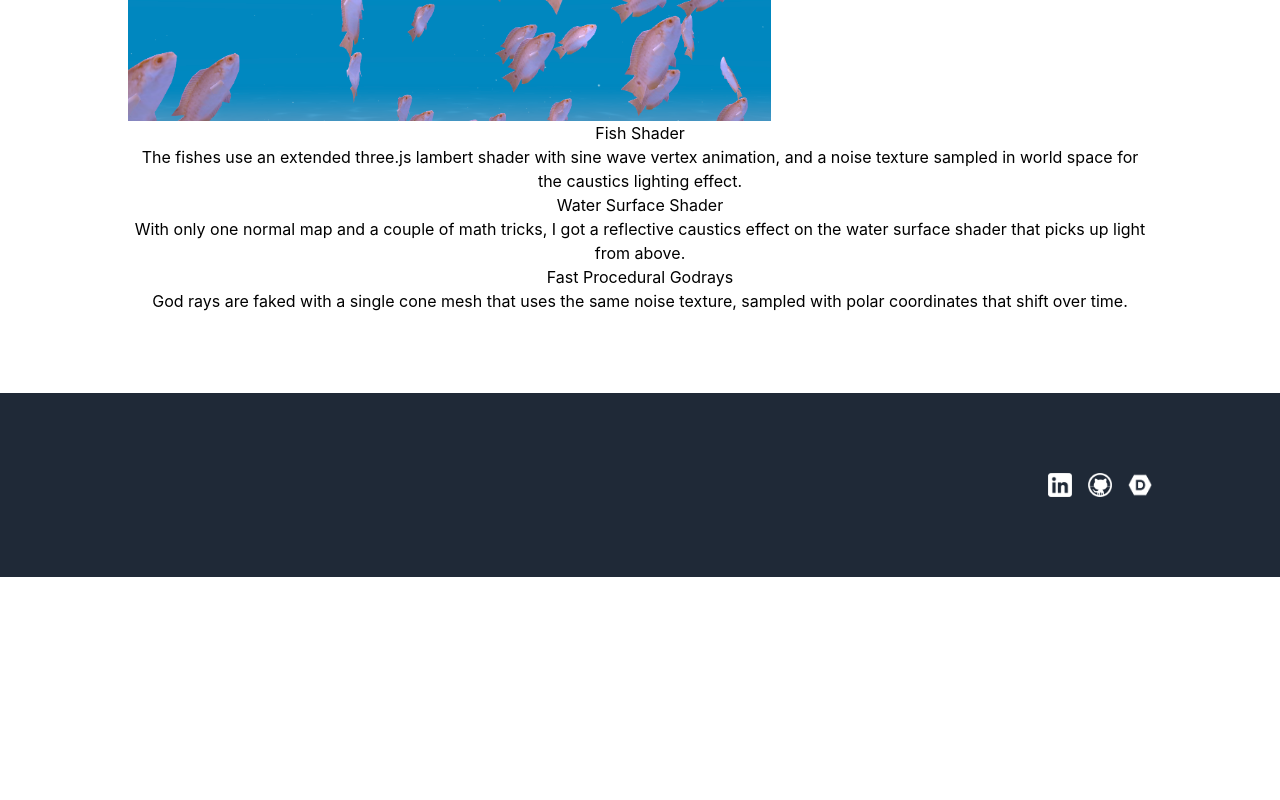
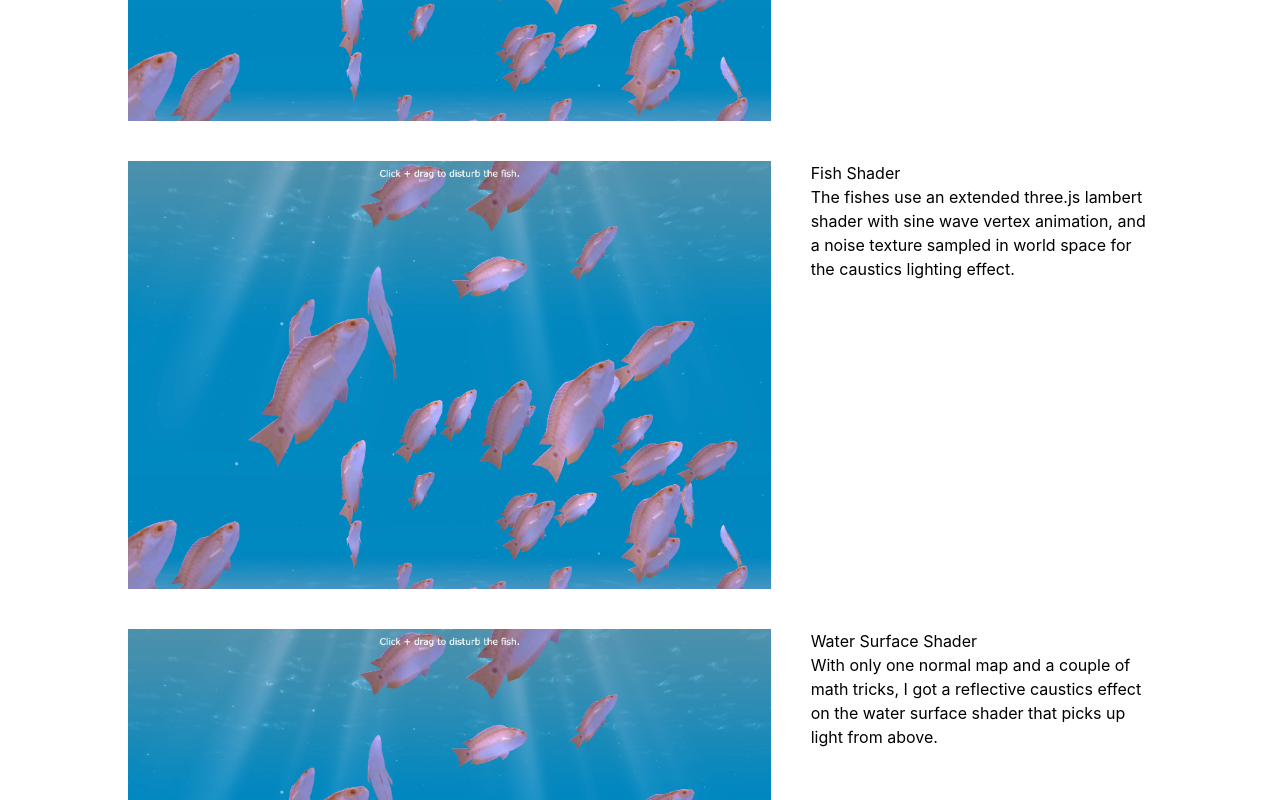
Before and after one commit to wayneyip/wayneyip.github.io, a React (Create React App) app: page /fishsim in a window 1280 px wide. Shown: the part 1040-1840 px from the top of the page. Before the commit the page ends 1617 px from the top, so only its background shows below. Built offline with nearby package versions, Linux system fonts and the light colour scheme.

Commit message:
Create Detail component for listing project info

```diff
--- /dev/null
+++ b/src/components/Detail.js
@@ -0,0 +1,12 @@
+export default function Detail({ imgSrc, imgAlt, title, text })
+{
+  return (
+    <div className="flex mt-10">
+      <img className="w-2/3 pr-10" src={imgSrc} alt={title}/>
+      <div className="flex-col text-left">
+        <h2>{title}</h2>
+        <p>{text}</p>
+      </div>
+    </div>
+  )
+}
--- a/src/components/Fishsim.js
+++ b/src/components/Fishsim.js
@@ -1,18 +1,29 @@
 import Navbar from './Navbar.js';
+import Detail from './Detail.js';
 import Footer from './Footer.js';
 
-function Detail({ imgSrc, imgAlt, title, text })
-{
-  return (
-    <div className="flex mt-10">
-      <img className="w-2/3 pr-10" src={imgSrc} alt={imgAlt}/>
-      <div className="flex-col text-left">
-        <h2>{title}</h2>
-        <p>{text}</p>
-      </div>
-    </div>
-  )
-}
+const details = [
+  {
+    imgSrc: "work_fish.png",
+    title: "Boids with Ray Avoidance",
+    text: "Each fish's movement is simulated using the boids flocking algorithm. I derived my own vector math for boids to avoid the mouse's raycast, since ray avoidance is not a common feature in boids implementations."
+  },
+  {
+    imgSrc: "work_fish.png",
+    title: "Fish Shader",
+    text: "The fishes use an extended three.js lambert shader with sine wave vertex animation, and a noise texture sampled in world space for the caustics lighting effect."
+  },
+  {
+    imgSrc: "work_fish.png",
+    title: "Water Surface Shader",
+    text: "With only one normal map and a couple of math tricks, I got a reflective caustics effect on the water surface shader that picks up light from above."
+  },
+  {
+    imgSrc: "work_fish.png",
+    title: "Fast Procedural Godrays",
+    text: "God rays are faked with a single cone mesh that uses the same noise texture, sampled with polar coordinates that shift over time."
+  },
+]
 
 export default function Fishsim()
 {
@@ -39,21 +50,9 @@ export default function Fishsim()
                 </a>
               </div>
             </div>
-            <Detail
-              imgSrc="work_fish.png"
-              imgAlt="Boids with Ray Avoidance"
-              title="Boids with Ray Avoidance"
-              text="Each fish's movement is simulated using the boids flocking algorithm. I derived my own vector math for boids to avoid the mouse's raycast, since ray avoidance is not a common feature in boids implementations."
-            />
-
-            <h2>Fish Shader</h2>
-            <p>The fishes use an extended three.js lambert shader with sine wave vertex animation, and a noise texture sampled in world space for the caustics lighting effect.</p>
-
-            <h2>Water Surface Shader</h2>
-            <p>With only one normal map and a couple of math tricks, I got a reflective caustics effect on the water surface shader that picks up light from above.</p>
-
-            <h2>Fast Procedural Godrays</h2>
-            <p>God rays are faked with a single cone mesh that uses the same noise texture, sampled with polar coordinates that shift over time.</p>
+            {details.map((detail, index) => (
+              <Detail key={index} imgSrc={detail.imgSrc} title={detail.title} text={detail.text} />
+            ))}
           </div>
         </div>
       <Footer />
```
